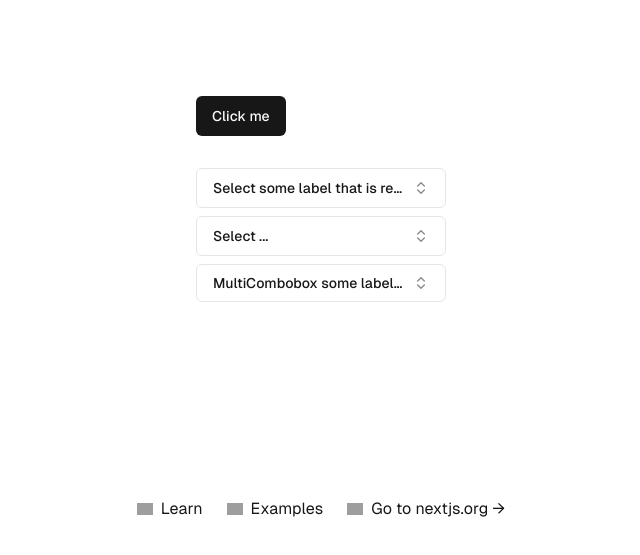
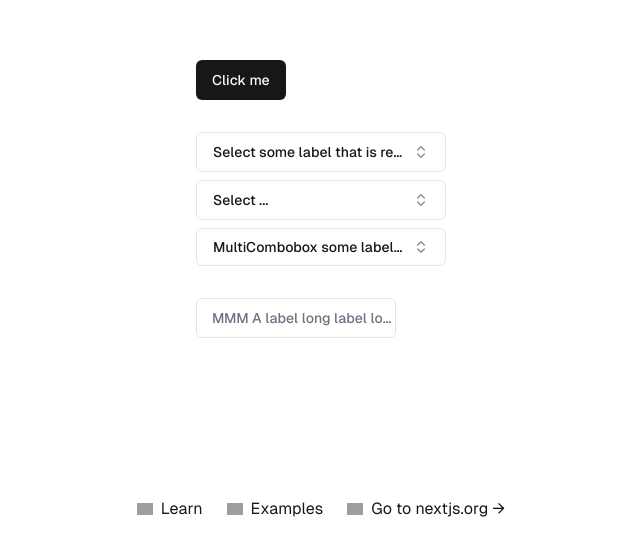
Before and after one commit to duongnnb/shadcn-z, a Next.js app: page / in a window 1280 px wide. Shown: the part 201-756 px from the top of the page, without its empty margins (319-959 px from the left). Built offline with nearby package versions, Linux system fonts and the light colour scheme; grey boxes are pictures that could not be loaded.

Commit message:
feat: add floating input

```diff
--- a/app/page.tsx
+++ b/app/page.tsx
@@ -1,4 +1,5 @@
 import { ComboboxDemo } from "@/components/demo/combobox.demo";
+import { FloatingLabelInputDemo } from "@/components/demo/floating-label-input.demo";
 import { Button } from "@/components/ui/button";
 import { Combobox } from "@/components/ui/combobox/combobox";
 import Image from "next/image";
@@ -10,6 +11,8 @@ export default function Home() {
         <Button>Click me</Button>
 
         <ComboboxDemo />
+
+        <FloatingLabelInputDemo />
       </main>
       <footer className="row-start-3 flex gap-6 flex-wrap items-center justify-center">
         <a
--- /dev/null
+++ b/components/demo/floating-label-input.demo.tsx
@@ -0,0 +1,11 @@
+import { FloatingLabelInput } from "../ui/floating-ui/floating-label-input";
+
+export function FloatingLabelInputDemo() {
+  return (
+    <div className="w-[200px]">
+      {/* <FloatingLabelInput id="floating-demo" label="This is a floating label" /> */}
+      <FloatingLabelInput label="MMM A label long label long label long label long label long " />
+      {/* <FloatingLabelInput label="B label" /> */}
+    </div>
+  );
+}
--- /dev/null
+++ b/components/ui/floating-ui/floating-label-input.tsx
@@ -0,0 +1,81 @@
+import * as React from "react";
+
+import { cn } from "@/lib/utils";
+import { Input } from "@/components/ui/input";
+import { Label } from "@/components/ui/label";
+import { v4 as uuidv4 } from "uuid";
+import { cva, VariantProps } from "class-variance-authority";
+
+export interface InputProps
+  extends React.InputHTMLAttributes<HTMLInputElement> {}
+
+const floatingLabelVariants = cva(
+  [
+    "absolute top-2 transform transition-all start-4 z-10 origin-[0] duration-300 truncate select-none",
+    "text-gray-500 bg-background dark:bg-background peer-focus:secondary peer-focus:dark:secondary",
+    "rtl:peer-focus:left-auto rtl:peer-focus:translate-x-1/4"
+  ],
+  {
+    variants: {
+      size: {
+        default: [
+          "text-xs leading-5",
+          "peer-focus:text-xs peer-placeholder-shown:text-sm",
+          "peer-placeholder-shown:top-1/2 peer-placeholder-shown:-translate-y-1/2",
+          "-translate-y-2 peer-focus:top-2 peer-focus:-translate-y-2",
+        ],
+        sm: "-translate-y-2",
+        lg: "-translate-y-2",
+      },
+    },
+    defaultVariants: {
+      size: "default",
+    },
+  }
+);
+
+const FloatingInput = React.forwardRef<HTMLInputElement, InputProps>(
+  ({ className, ...props }, ref) => {
+    return (
+      <Input
+        placeholder=" "
+        className={cn("peer pt-5 px-4", className)}
+        ref={ref}
+        {...props}
+      />
+    );
+  }
+);
+FloatingInput.displayName = "FloatingInput";
+
+const FloatingLabel = React.forwardRef<
+  React.ElementRef<typeof Label>,
+  React.ComponentPropsWithoutRef<typeof Label> &
+    VariantProps<typeof floatingLabelVariants>
+>(({ className, size, ...props }, ref) => {
+  return (
+    <Label
+      className={cn(floatingLabelVariants({ size }), className, "right-0")}
+      ref={ref}
+      {...props}
+    />
+  );
+});
+FloatingLabel.displayName = "FloatingLabel";
+
+type FloatingLabelInputProps = InputProps & { label?: string };
+
+const FloatingLabelInput = React.forwardRef<
+  React.ElementRef<typeof FloatingInput>,
+  React.PropsWithoutRef<FloatingLabelInputProps>
+>(({ id = uuidv4(), label, ...props }, ref) => {
+  return (
+    <div className="relative overflow-hidden">
+      <FloatingInput ref={ref} id={id} {...props} />
+      <FloatingLabel htmlFor={id}>{label}</FloatingLabel>
+    </div>
+  );
+});
+FloatingLabelInput.displayName = "FloatingLabelInput";
+
+export { FloatingInput, FloatingLabel, FloatingLabelInput };
--- /dev/null
+++ b/components/ui/input.tsx
@@ -0,0 +1,25 @@
+import * as React from "react"
+
+import { cn } from "@/lib/utils"
+
+export interface InputProps
+  extends React.InputHTMLAttributes<HTMLInputElement> {}
+
+const Input = React.forwardRef<HTMLInputElement, InputProps>(
+  ({ className, type, ...props }, ref) => {
+    return (
+      <input
+        type={type}
+        className={cn(
+          "flex h-10 w-full rounded-md border border-input bg-background px-3 py-2 text-sm ring-offset-background file:border-0 file:bg-transparent file:text-sm file:font-medium placeholder:text-muted-foreground focus-visible:outline-none focus-visible:ring-2 focus-visible:ring-ring focus-visible:ring-offset-2 disabled:cursor-not-allowed disabled:opacity-50",
+          className
+        )}
+        ref={ref}
+        {...props}
+      />
+    )
+  }
+)
+Input.displayName = "Input"
+
+export { Input }
--- /dev/null
+++ b/components/ui/label.tsx
@@ -0,0 +1,26 @@
+"use client"
+
+import * as React from "react"
+import * as LabelPrimitive from "@radix-ui/react-label"
+import { cva, type VariantProps } from "class-variance-authority"
+
+import { cn } from "@/lib/utils"
+
+const labelVariants = cva(
+  "text-sm font-medium leading-none peer-disabled:cursor-not-allowed peer-disabled:opacity-70"
+)
+
+const Label = React.forwardRef<
+  React.ElementRef<typeof LabelPrimitive.Root>,
+  React.ComponentPropsWithoutRef<typeof LabelPrimitive.Root> &
+    VariantProps<typeof labelVariants>
+>(({ className, ...props }, ref) => (
+  <LabelPrimitive.Root
+    ref={ref}
+    className={cn(labelVariants(), className)}
+    {...props}
+  />
+))
+Label.displayName = LabelPrimitive.Root.displayName
+
+export { Label }
--- a/package.json
+++ b/package.json
@@ -11,6 +11,7 @@
   "dependencies": {
     "@radix-ui/react-checkbox": "^1.1.1",
     "@radix-ui/react-dialog": "^1.1.1",
+    "@radix-ui/react-label": "^2.1.0",
     "@radix-ui/react-popover": "^1.1.1",
     "@radix-ui/react-slot": "^1.1.0",
     "class-variance-authority": "^0.7.0",
@@ -21,12 +22,14 @@
     "react": "^18",
     "react-dom": "^18",
     "tailwind-merge": "^2.5.2",
-    "tailwindcss-animate": "^1.0.7"
+    "tailwindcss-animate": "^1.0.7",
+    "uuid": "^10.0.0"
   },
   "devDependencies": {
     "@types/node": "^20",
     "@types/react": "^18",
     "@types/react-dom": "^18",
+    "@types/uuid": "^10.0.0",
     "eslint": "^8",
     "eslint-config-next": "14.2.11",
     "postcss": "^8",
--- a/tailwind.config.ts
+++ b/tailwind.config.ts
@@ -51,6 +51,9 @@ const config: Config = {
   				'5': 'hsl(var(--chart-5))'
   			}
   		},
+		fontSize:{
+			xs: '0.75rem',
+		},
   		borderRadius: {
   			lg: 'var(--radius)',
   			md: 'calc(var(--radius) - 2px)',
```
Also changed, not shown: 1 other file (tests, documents, lock files or other folders).
